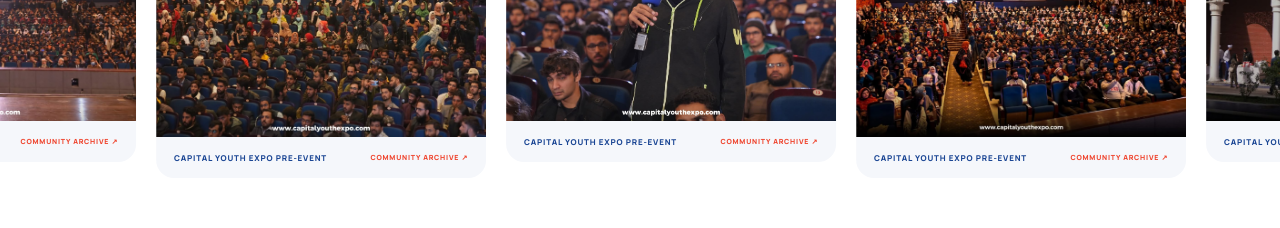
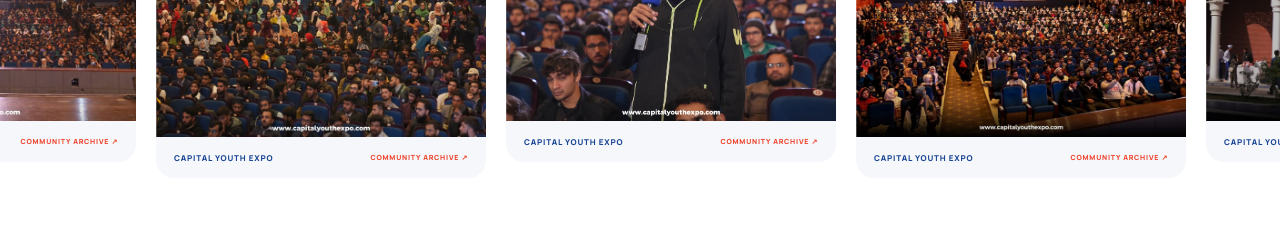
Before and after one commit to AbdullahHashmi663/CYEpreevent-final, a Next.js app: page / in a window 1280 px wide. Shown: the part 4620-4848 px from the top of the page. Built offline with nearby package versions, Linux system fonts and the light colour scheme; no server answers.

Commit message:
Remove pre-event wording from gallery card captions

```diff
--- a/src/components/site/HomeExperience.tsx
+++ b/src/components/site/HomeExperience.tsx
@@ -94,7 +94,7 @@ export default function HomeExperience({ data }: { data: PublicContent }) {
       const speakerSubtitle = !speakers.length && conference.category === "Talk" && conference.subtitle;
       return <Link className="home-conference" href={`/conferences#${conference.id}`} key={conference.id} data-reveal><div className="home-conference-image"><ContentImage src={conference.image_url} alt={conference.title}/><span>{conference.category || "Conference"}</span></div><div className="home-conference-copy"><p className="eyebrow"><Clock3 size={14}/>{conference.time || "Time to be announced"}</p><h3>{conference.title}<ArrowUpRight size={25}/></h3><ProgrammeFee conference={conference}/>{speakerSubtitle ? <p className="programme-speakers"><strong>Speakers</strong><span>{speakerSubtitle}</span></p> : <p>{conference.subtitle || conference.description}</p>}{speakers.length > 0 && <div className="programme-speakers"><strong>Speakers</strong>{speakers.map(speaker => <p key={speaker.id}><b>{speaker.title}</b>{speaker.subtitle && <span>{speaker.subtitle}</span>}</p>)}</div>}<span className="conference-number">0{index+1}</span></div></Link>;
     })}</div></div></section>}
-    <section className="recap-section"><div className="container centered-heading" data-reveal><p className="eyebrow">THE MOMENTS THAT STAY WITH US</p><h2>REAL PEOPLE.<br/><span>UNFORGETTABLE ENERGY.</span></h2><p>A glimpse of the conversations, connections, and shared moments that bring our community to life.</p></div><div className="gallery-window"><div className="gallery-track">{[0,1].map(copy=><div className="gallery-group" key={copy} aria-hidden={copy===1}>{gallery.map((src,index)=><figure key={src}><ContentImage src={src} alt={copy===0?`Capital Youth Expo pre-event archive, moment ${index+1}`:""}/><figcaption>CAPITAL YOUTH EXPO PRE-EVENT <span>COMMUNITY ARCHIVE ↗</span></figcaption></figure>)}</div>)}</div></div></section>
+    <section className="recap-section"><div className="container centered-heading" data-reveal><p className="eyebrow">THE MOMENTS THAT STAY WITH US</p><h2>REAL PEOPLE.<br/><span>UNFORGETTABLE ENERGY.</span></h2><p>A glimpse of the conversations, connections, and shared moments that bring our community to life.</p></div><div className="gallery-window"><div className="gallery-track">{[0,1].map(copy=><div className="gallery-group" key={copy} aria-hidden={copy===1}>{gallery.map((src,index)=><figure key={src}><ContentImage src={src} alt={copy===0?`Capital Youth Expo pre-event archive, moment ${index+1}`:""}/><figcaption>CAPITAL YOUTH EXPO <span>COMMUNITY ARCHIVE ↗</span></figcaption></figure>)}</div>)}</div></div></section>
     {team.length > 0 && <section className="home-team container"><div className="centered-heading" data-reveal><p className="eyebrow">PEOPLE WITH PURPOSE</p><h2>MEET THE PEOPLE<br/><span>BEHIND THE POSSIBLE.</span></h2><p>A team turning shared ambition into an experience worth remembering.</p></div><div className="home-people-grid">{team.map(member=><Link className="home-person" href="/team-about" key={member.id} data-reveal><div><ContentImage src={teamPortrait(member)} fallbackSrc={teamAvatar(member)} alt={member.title}/><span className="circle-arrow"><ArrowUpRight size={20}/></span></div><h3>{member.title}</h3><p>{member.subtitle}</p></Link>)}</div><div className="team-link"><Link className="button button-outline" href="/team-about">Meet the whole team<ArrowUpRight size={18}/></Link></div></section>}
     <section className="home-venue container" data-reveal><div className="venue-visual"><ContentImage src="/images/bahria-auditorium.png" alt="Audience seated in the Bahria University auditorium"/></div><div className="home-venue-copy"><p className="eyebrow"><MapPin size={16}/> THE PLACE WHERE IT HAPPENS</p><h2>{settings.venue}</h2><p>{settings.venue_address}</p><span className="venue-date"><CalendarDays size={17}/>{settings.date_label}</span><Link className="button button-primary" href="/venue">Plan your visit<ArrowRight size={18}/></Link></div></section>
   </SiteShell>;
```
